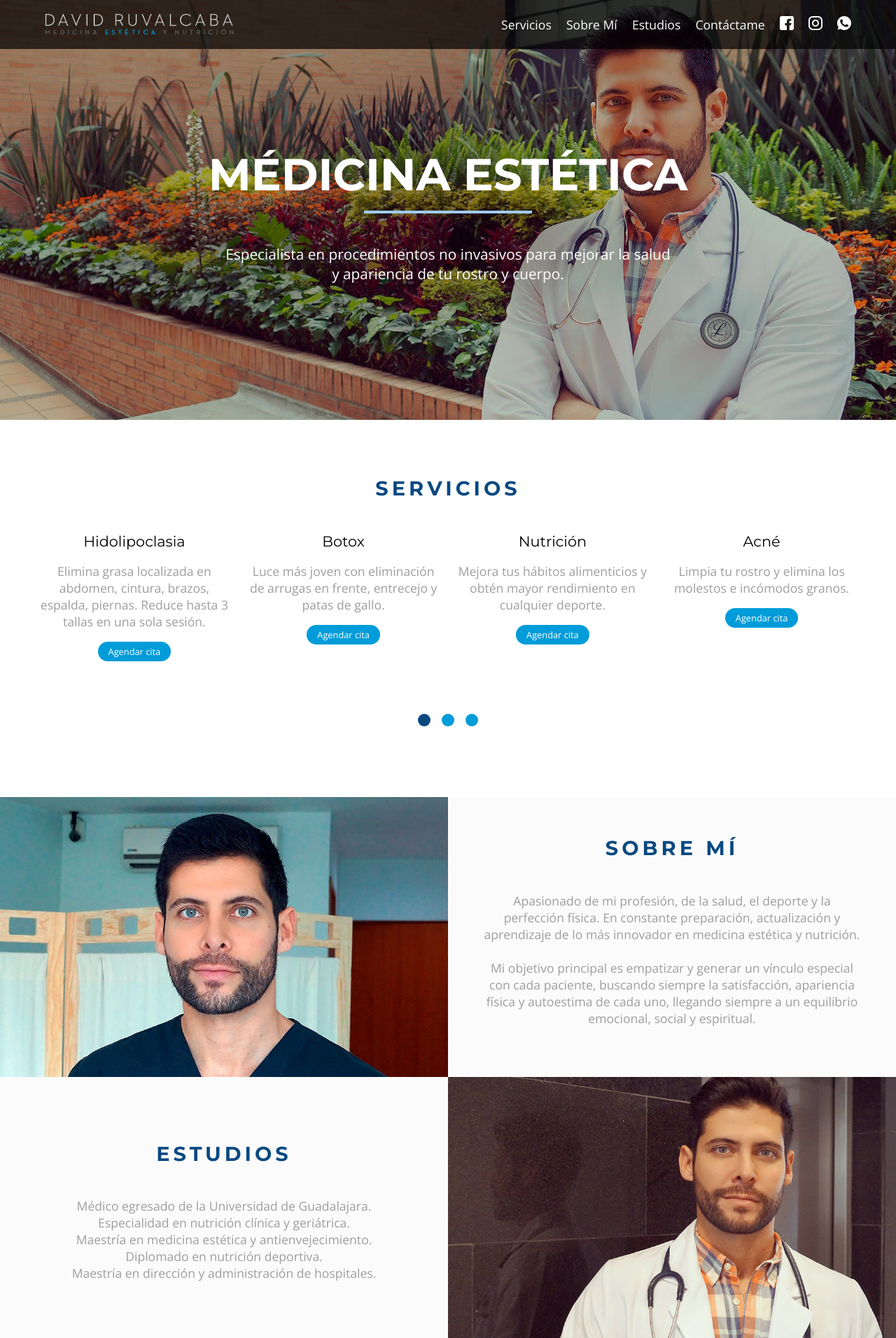
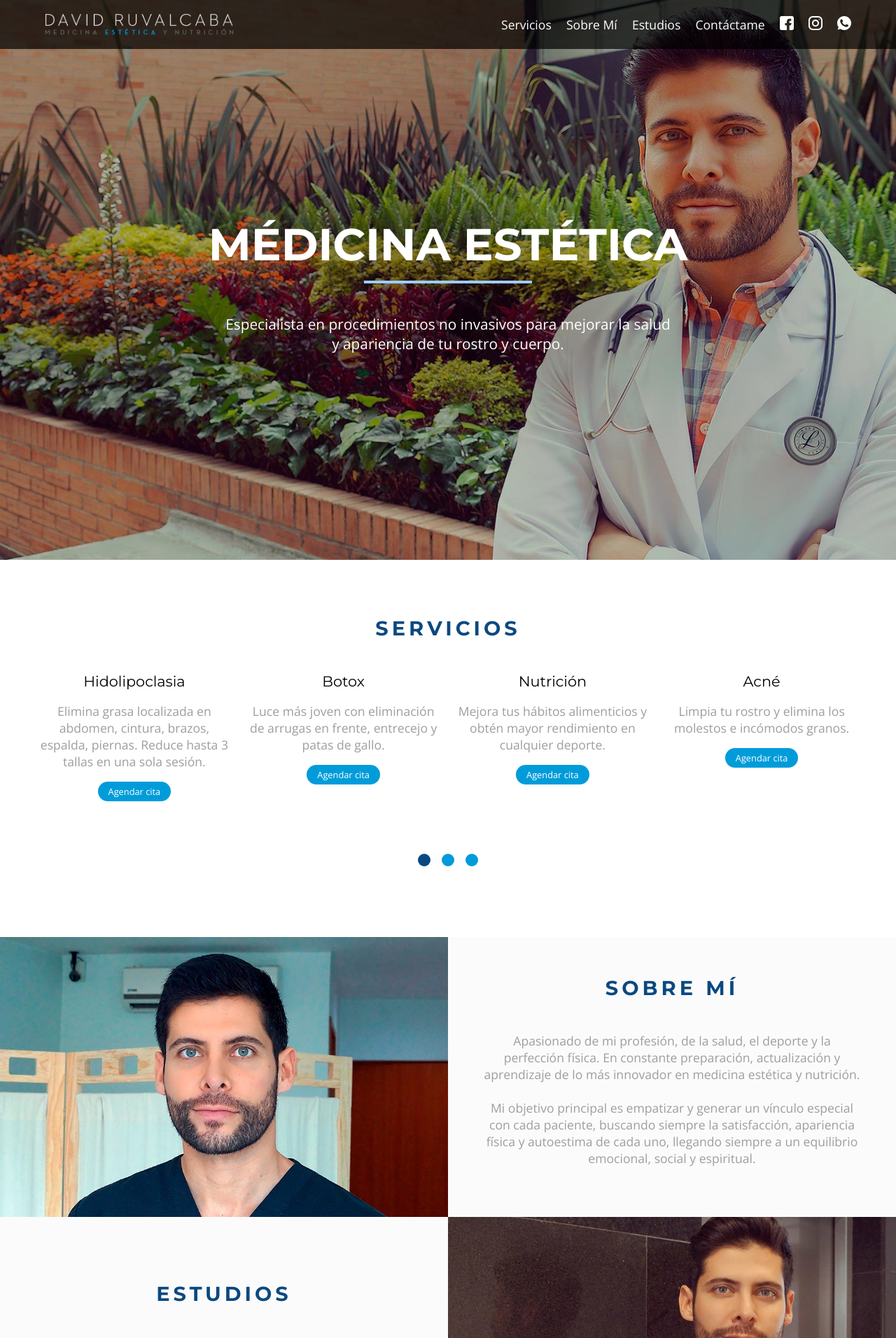
Before and after one commit to Jehisonpq/david-ruvalcaba, a PHP site: page /index.html in a window 1280 px wide. Shown: the top 1912 px of the page at 70% size. Run offline with PHP 8.4, Linux system fonts and the light colour scheme; some libraries are stand-ins or nearby versions.

Commit message:
correcciones estilos en el header y la grilla

```diff
--- a/css/main.css
+++ b/css/main.css
@@ -26,6 +26,7 @@ h3 {
 p, li {
 	color: #9e9e9e;
 	font-size: 1.1rem;
+	font-weight: 300;
 }
 
 ul {
@@ -36,26 +37,13 @@ li {
 	list-style: none;
 }
 
-.container {
-  display: grid;
-  grid-template: repeat(5, auto) / repeat(2, 1fr);
-  grid-template-areas: "header header"
-                       "banner banner"
-                       "services services"
-                       "aboutme aboutme"
-                       "studies studies"
-                       "contact contact"
-                       "map map"
-                       "footer footer";
-}
-
 /* Header */
 .item-header {
-  grid-column: header;
-  grid-row: 1;
 	background-color: rgba(0,0,0,0.7);
-  z-index: 1;
+	z-index: 10;
 	height: 70px;
+	width: 100%;
+	position: fixed;
 	display: grid;
 	grid-template-columns: minmax(auto, 90vw);
 	justify-content: center;
@@ -65,7 +53,8 @@ header {
 	display: grid;
 	grid-template-columns: auto minmax(500px,0.5fr);
 }
-header picture {
+header figure {
+	margin: 0;
 	display: flex;
 	flex-direction: column;
 	justify-content: center;
@@ -108,14 +97,24 @@ nav ul li a img:hover{
 	opacity: 0.6;
 }
 
+/* Container */
+.container {
+  display: grid;
+  grid-template: 100vh repeat(6, auto) / repeat(2, 1fr);
+  grid-template-areas: "banner banner"
+                       "services services"
+                       "aboutme aboutme"
+                       "studies studies"
+                       "contact contact"
+                       "map map"
+                       "footer footer";
+}
 
 /* Banner */
 .item-banner {
   grid-column: banner;
-  grid-row: 1;
   background: url('../images/doctor-david-ruvalcaba-big.jpg') top center no-repeat;
   background-size: cover;
-  height: 75vh;
   display: flex;
   flex-direction: column;
   justify-content: center;
--- a/index.html
+++ b/index.html
@@ -24,12 +24,11 @@
       </script>
 </head>
 <body>
-    <div class="container">
-        <div class="item item-header">
+    <div class="item item-header">
             <header>
-                <picture>
+                <figure>
                     <img class="logo-david" src="images/logo-doctor-david-ruvalcaba.png" alt="Logo Doctor David Ruvalcaba" title="Doctor David Ruvalcaba">
-                </picture>
+                </figure>
                 <nav>
                     <ul>
                         <li><a href="#services">Servicios</a></li>
@@ -43,6 +42,7 @@
                 </nav>
             </header>
         </div>
+    <div class="container">
         <div class="item item-banner">
             <h1>Médicina estética</h1>
             <p>Especialista en procedimientos no invasivos para mejorar la salud <br>  y apariencia de tu rostro y cuerpo.</p>
```
Lines whose indentation alone changed are shown as unchanged.
